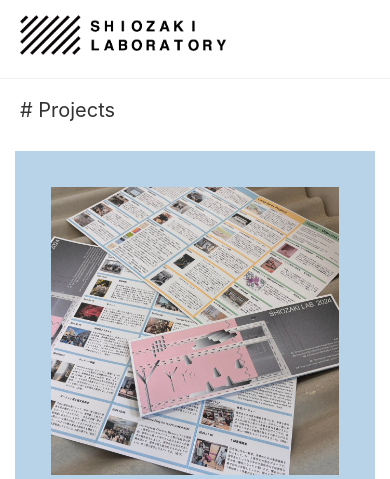
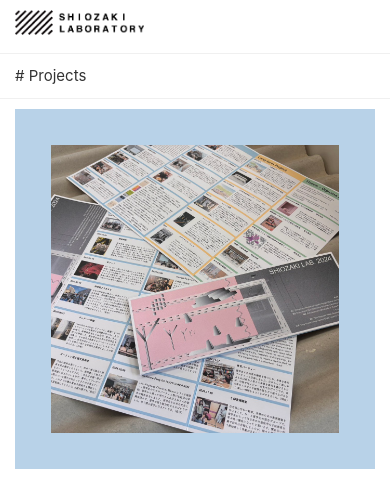
Before and after one commit to torunea/hp_sample, a plain HTML site: page index.html in a window 390 px wide. Shown: the top 479 px of the page. Drawn offline with Linux system fonts and the light colour scheme.

Commit message:
サイズの調整

```diff
--- a/css/projects.css
+++ b/css/projects.css
@@ -1,7 +1,7 @@
 .projects-grid {
     display: grid;
     grid-template-columns: repeat(4, 1fr); /* 最大4列に固定 */
-    gap: 30px; /* 余白を調整 */
+    gap: 20px; /* 余白を調整 */
     padding: 20px 30px 30px; /* パディングも調整 */
     max-width: 1400px; /* 最大幅を調整して4列に制限 */
     margin: 0 auto;
--- a/css/style.css
+++ b/css/style.css
@@ -17,6 +17,9 @@ header {
     justify-content: space-between;
     align-items: center;
     border-bottom: 1px solid #f0f0f0;
+    background-color: #ffffff;
+    width: 100%;
+    position: relative;
 }
 
 .logo {
@@ -27,6 +30,11 @@ header {
 .logo-image {
     height: 40px;
     width: auto;
+    transition: opacity 0.3s;
+}
+
+.logo-image:hover {
+    opacity: 0.8;
 }
 
 .language-selector {
@@ -63,6 +71,7 @@ nav ul li a:hover {
     padding: 30px 50px;
     display: flex;
     align-items: center;
+    border-bottom: 1px solid #f0f0f0;
 }
 
 .back-arrow {
@@ -77,9 +86,32 @@ nav ul li a:hover {
     font-weight: normal;
 }
 
+/* メディアクエリの改善 */
+@media (max-width: 768px) {
+    header {
+        padding: 15px 30px;
+    }
+
+    .logo-image {
+        height: 35px;
+    }
+
+    nav, .page-title {
+        padding: 15px 30px;
+    }
+
+    .title-text {
+        font-size: 18px;
+    }
+}
+
 @media (max-width: 600px) {
-    header, nav, .tags, .page-title {
-        padding: 15px 20px;
+    header, nav, .page-title {
+        padding: 12px 20px;
+    }
+
+    .logo-image {
+        height: 30px;
     }
 
     nav ul {
@@ -90,4 +122,27 @@ nav ul li a:hover {
         margin-right: 15px;
         margin-bottom: 5px;
     }
+
+    .title-text {
+        font-size: 16px;
+    }
 }
+
+/* スマートフォン向けの調整 */
+@media (max-width: 480px) {
+    header {
+        padding: 10px 15px;
+    }
+
+    .logo-image {
+        height: 25px;
+    }
+
+    .page-title {
+        padding: 10px 15px;
+    }
+
+    .title-text {
+        font-size: 15px;
+    }
+}
--- a/footer.html
+++ b/footer.html
@@ -14,8 +14,8 @@
             </p>
             <div class="footer-links">
                 <span class="footer-label">Link:</span>
-                <a href="http://shiozaki.main.jp" target="_blank" rel="noopener noreferrer">塩崎太伸（准教授）研究業績・経歴等</a> ／
-                <a href="http://www.atelierco.net" target="_blank" rel="noopener noreferrer">アトリエコ</a> ／
+                <a href="http://shiozaki.main.jp" target="_blank" rel="noopener noreferrer">塩崎太伸（准教授）研究業績・経歴等</a> /
+                <a href="http://www.atelierco.net" target="_blank" rel="noopener noreferrer">アトリエコ</a> /
                 <a href="https://shiozaki.main.jp/lab" target="_blank" rel="noopener noreferrer">研究室HP</a>
             </div>
         </div>
```
